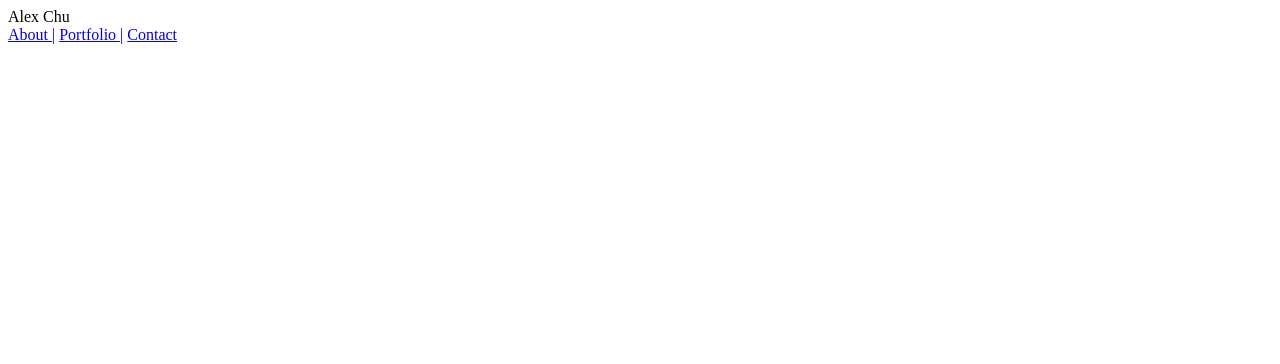
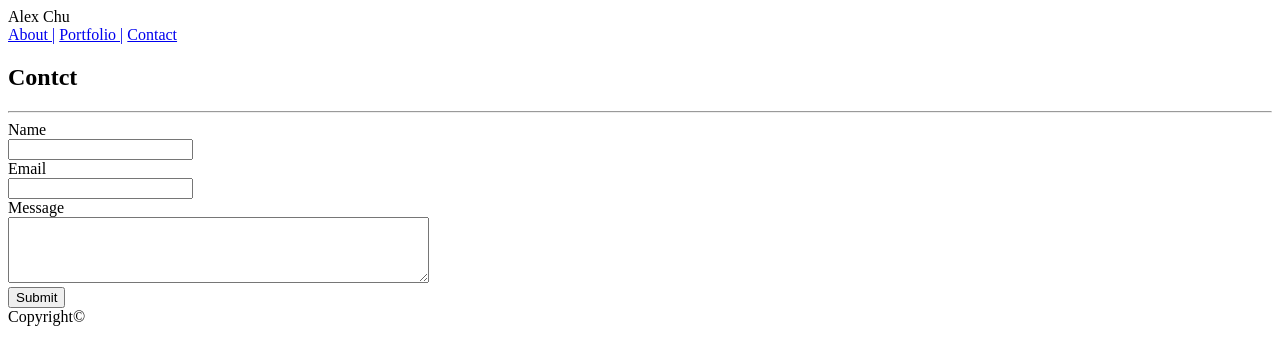
Before and after one commit to alexschu90/Basic-Portfolio-html-css-, a plain HTML site: page contact.html in a window 1280 px wide. Drawn offline with Linux system fonts and the light colour scheme.

Commit message:
added contact form and footer to contact page

```diff
--- a/contact.html
+++ b/contact.html
@@ -14,5 +14,28 @@
         <a href="portfolio.html"> Portfolio |</a>
         <a href="contact.html"> Contact </a>
     </div>
+    <section>
+        <h2>Contct</h2>
+        <hr>
+        <form>
+            Name
+            <br>
+            <input type="text" name="fullName">
+            <br>
+            Email
+            <br>
+            <input type="text" name="email">
+            <br>
+            Message
+            <br>
+            <textarea rows="4" cols="50" name="comment" form="usrform">
+            </textarea>
+            <br>
+            <input type="submit" value="Submit">
+        </form>
+    </section>
+    <footer>
+        Copyright&copy;
+    </footer>
 </body>
 </html>
```
